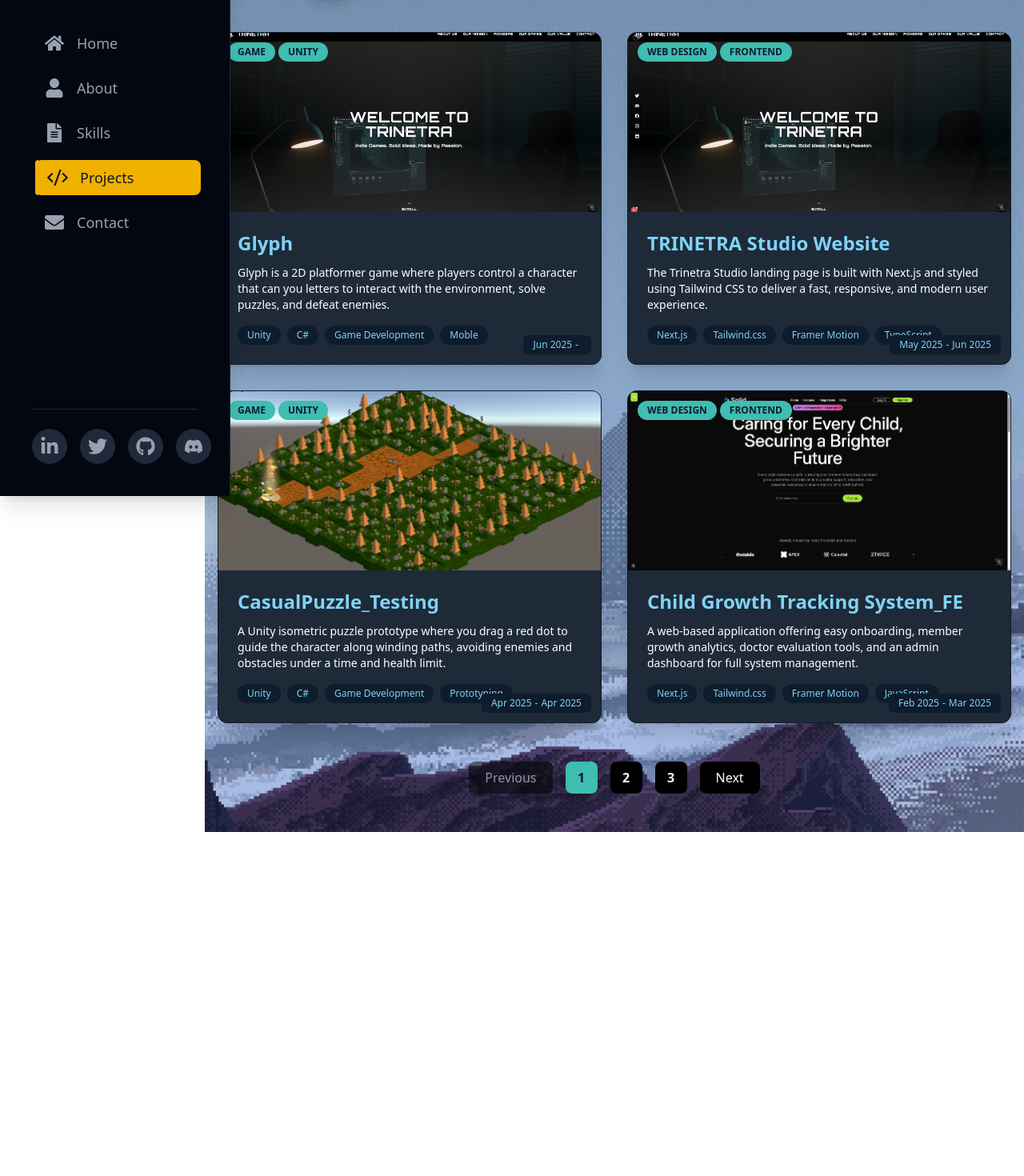
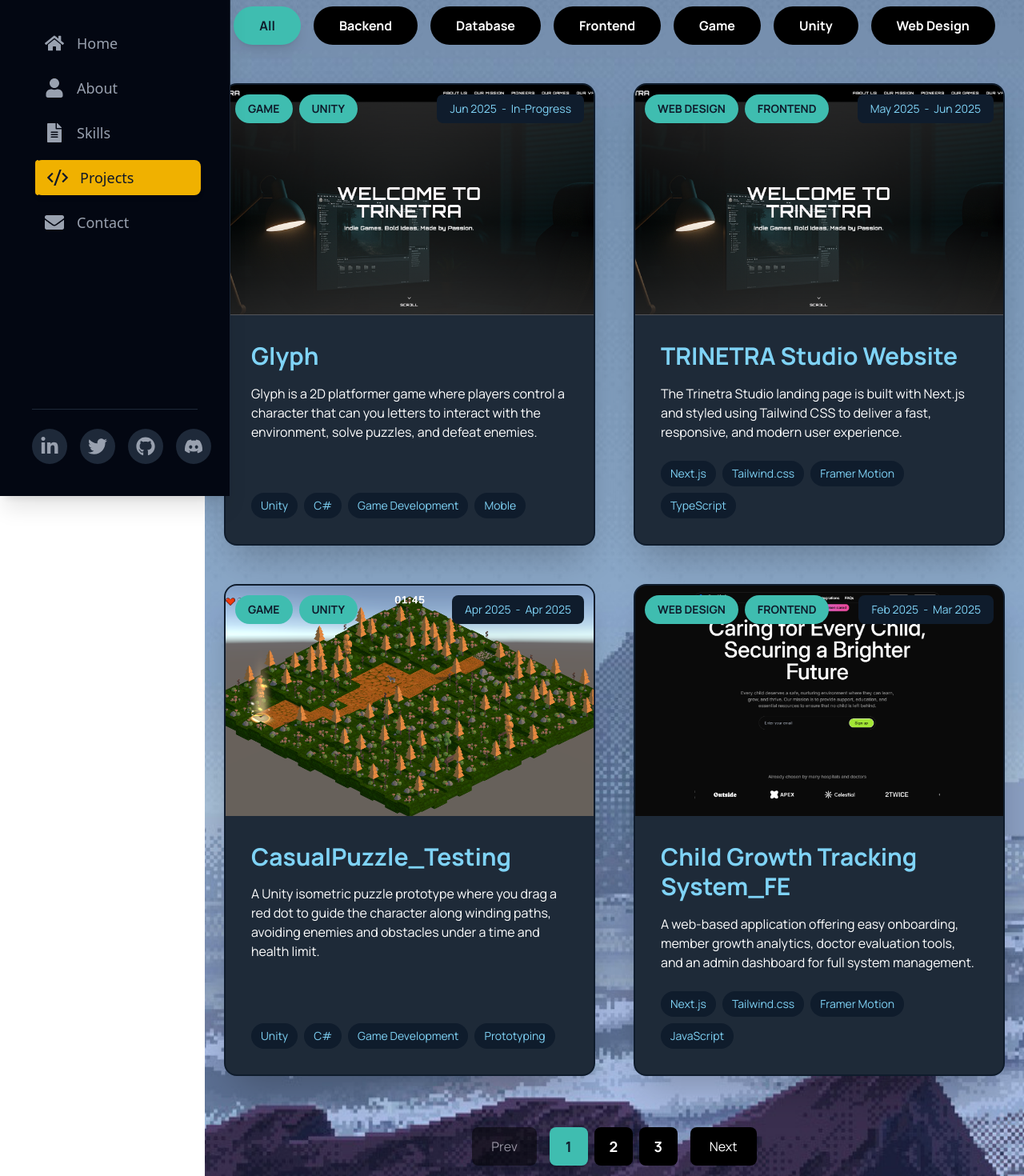
Before and after one commit to Deadworld-bit/portfolio, a Next.js app: page /project in a window 1280 px wide. Shown: the part 180-1650 px from the top of the page at 80% size. Before the commit the page ends 1220 px from the top, so only its background shows below. Built offline with nearby package versions, Linux system fonts and the light colour scheme.

Commit message:
Improve project page design

```diff
--- a/app/project/page.tsx
+++ b/app/project/page.tsx
@@ -1,90 +1,65 @@
 "use client";
 
-import { useState, useMemo } from "react";
-import Link from "next/link";
+import { useState, useMemo, FC } from "react";
 import { motion } from "framer-motion";
 import { Projects, Project } from "@/constants/constants";
+import { Manrope } from "next/font/google";
+
+const manrope = Manrope({ subsets: ["latin"], weight: ["400", "700"] });
 
 const PROJECTS_PER_PAGE = 4;
 
-export default function ProjectsPage() {
-  const [currentPage, setCurrentPage] = useState(1);
-  const [selectedType, setSelectedType] = useState("All");
-
-  const projectTypes = useMemo(() => {
-    const types = new Set<string>();
-    Projects.forEach((project) => {
-      project.type.forEach((t) => types.add(t));
-    });
-    return ["All", ...Array.from(types)].sort();
-  }, []);
-
-  const filteredProjects = useMemo(() => {
-    if (selectedType === "All") {
-      return Projects;
-    }
-    return Projects.filter((project) => project.type.includes(selectedType));
-  }, [selectedType]);
-
-  const indexOfLastProject = currentPage * PROJECTS_PER_PAGE;
-  const indexOfFirstProject = indexOfLastProject - PROJECTS_PER_PAGE;
-  const currentProjects = filteredProjects.slice(
-    indexOfFirstProject,
-    indexOfLastProject
-  );
-
-  const totalPages = Math.ceil(filteredProjects.length / PROJECTS_PER_PAGE);
-
-  const paginate = (pageNumber: number) => setCurrentPage(pageNumber);
-
-  const handleTypeChange = (type: string) => {
-    setSelectedType(type);
-    setCurrentPage(1);
+// Utility: parse "YYYY-MM" into Date
+const parseYearMonth = (ym: string) => {
+  const [year, month] = ym.split("-");
+  return new Date(parseInt(year), parseInt(month) - 1);
 };
 
-  const formatDate = (dateString: string) => {
-    if (!dateString) return '';
-    const [year, month] = dateString.split('-');
-    try {
-      const date = new Date(parseInt(year), parseInt(month) - 1);
-      return date.toLocaleString('en-US', { month: 'short', year: 'numeric' });
-    } catch (error) {
-      console.error("Error formatting date:", dateString, error);
-      return dateString;
-    }
-  };
+// Utility: format date or show in-progress
+const formatDate = (dateString: string) =>
+  dateString
+    ? parseYearMonth(dateString).toLocaleString("en-US", {
+        month: "short",
+        year: "numeric",
+      })
+    : "In-Progress";
 
-  return (
-    <div className="relative min-h-screen overflow-hidden">
-      <div
-        className="absolute inset-0 z-0 bg-cover bg-center"
-        style={{ backgroundImage: "url('background_06.jpg')" }}
-      ></div>
+// Custom hook: filter and sort projects
+const useProjectList = (filterType: string) =>
+  useMemo(() => {
+    const list =
+      filterType === "All"
+        ? [...Projects]
+        : Projects.filter((p) => p.type.includes(filterType));
 
-      {/* Content layer with semi-transparent backdrop */}
-      <div className="relative z-10 container mx-auto px-4 py-12 backdrop-brightness-100">
-        <motion.h1
-          initial={{ opacity: 0, y: -20 }}
-          animate={{ opacity: 1, y: 0 }}
-          transition={{ duration: 0.5 }}
-          className="text-5xl font-extrabold text-white text-center mb-12 tracking-tight"
-        >
-          Showcase Projects
-        </motion.h1>
+    return list.sort(
+      (a: Project, b: Project) =>
+        parseYearMonth(b.startDate).getTime() -
+        parseYearMonth(a.startDate).getTime()
+    );
+  }, [filterType]);
 
+// Filter buttons
+const FilterBar: FC<{
+  types: string[];
+  selected: string;
+  onSelect: (t: string) => void;
+}> = ({ types, selected, onSelect }) => (
   <motion.div
     initial={{ opacity: 0, y: -20 }}
     animate={{ opacity: 1, y: 0 }}
     transition={{ delay: 0.2, duration: 0.5 }}
-          className="flex flex-wrap justify-center gap-3 mb-10"
+    // Responsive margin and gap
+    className="flex flex-wrap justify-center gap-2 md:gap-4 mb-8 md:mb-12"
   >
-          {projectTypes.map((type) => (
+    {types.map((type) => (
       <button
         key={type}
-              onClick={() => handleTypeChange(type)}
-              className={`px-6 py-2 rounded-full text-sm font-semibold transition-all duration-300
+        onClick={() => onSelect(type)}
+        // Responsive padding and text size
+        className={`px-6 py-2 md:px-8 md:py-3 rounded-full text-sm md:text-base font-semibold transition-all duration-300
           ${
-                  selectedType === type
+            selected === type
               ? "bg-chill-teal text-night-navy shadow-lg"
               : "bg-black bg-opacity-60 text-white hover:bg-opacity-80 hover:text-chill-teal"
           }`}
@@ -93,115 +68,192 @@ export default function ProjectsPage() {
       </button>
     ))}
   </motion.div>
+);
 
-        {currentProjects.length === 0 ? (
-          <motion.p
-            initial={{ opacity: 0 }}
-            animate={{ opacity: 1 }}
-            className="text-center text-lavender-mist text-lg mt-8"
-          >
-            No projects found for this type.
-          </motion.p>
-        ) : (
-          <div className="grid grid-cols-1 md:grid-cols-2 lg:grid-cols-2 xl:grid-cols-2 gap-8">
-            {currentProjects.map((project, index) => (
+// Single project card
+const ProjectCard: FC<{ project: Project }> = ({ project }) => (
   <motion.a
-                key={project.title || index}
     href={project.gitLink}
     target="_blank"
     rel="noopener noreferrer"
     initial={{ opacity: 0, y: 50 }}
     animate={{ opacity: 1, y: 0 }}
     transition={{ duration: 0.5 }}
-                whileHover={{ scale: 1.02, boxShadow: "0 10px 20px rgba(0,0,0,0.4)" }}
-                className="bg-deep-slate bg-opacity-60 rounded-xl overflow-hidden shadow-xl border border-night-navy flex flex-col cursor-pointer relative"
+    whileHover={{ scale: 1.02, boxShadow: "0 12px 24px rgba(0,0,0,0.4)" }}
+    className="bg-deep-slate bg-opacity-60 rounded-2xl overflow-hidden shadow-2xl border-2 border-night-navy flex flex-col cursor-pointer relative"
   >
-                <div className="relative w-full h-48 sm:h-56 overflow-hidden">
+    {/* Responsive height for the image container */}
+    <div className="relative w-full h-56 sm:h-64 md:h-72 overflow-hidden">
       <img
         src={project.image}
         alt={project.title}
-                    className="w-full h-full object-cover transform hover:scale-105 transition-transform duration-300"
+        className="w-full h-full object-cover transform hover:scale-110 transition-transform duration-300"
       />
-                  <div className="absolute top-3 left-3 flex flex-wrap gap-1">
+      <div className="absolute top-3 left-3 flex flex-wrap gap-2">
         {project.type.map((t, idx) => (
           <span
             key={idx}
-                        className="bg-chill-teal text-night-navy text-xs font-bold px-3 py-1 rounded-full uppercase"
+            // Responsive padding and text size for type tags
+            className="bg-chill-teal text-night-navy text-xs md:text-sm font-bold px-3 py-1 md:px-4 md:py-2 rounded-full uppercase"
           >
             {t}
           </span>
         ))}
       </div>
+      <div className="absolute top-3 right-3 bg-night-navy bg-opacity-70 text-soft-cyan text-xs md:text-sm px-3 py-1 md:px-4 md:py-2 rounded-lg flex items-center space-x-1.5">
+        <span className="font-medium">{formatDate(project.startDate)}</span>
+        <span>-</span>
+        <span className="font-medium">{formatDate(project.endDate)}</span>
       </div>
-                <div className="p-6 flex flex-col flex-grow">
-                  <h3 className="text-2xl font-bold text-soft-cyan mb-3 leading-tight">
+    </div>
+    {/* Responsive padding for card content */}
+    <div className="p-5 md:p-8 flex flex-col flex-grow">
+      {/* Responsive font size for the title */}
+      <h3 className="text-2xl md:text-3xl font-bold text-soft-cyan mb-3 md:mb-4 leading-tight">
         {project.title}
       </h3>
-                  <p className="text-white text-sm mb-4 flex-grow">
+      <p className="text-white text-sm md:text-base mb-6 flex-grow">
         {project.shortDescription}
       </p>
       <div className="flex flex-wrap gap-2 mt-auto">
         {project.skills.map((skill) => (
           <span
             key={skill}
-                        className="bg-night-navy bg-opacity-70 text-soft-cyan text-xs px-3 py-1 rounded-full"
+            // Responsive padding and text size for skill tags
+            className="bg-night-navy bg-opacity-70 text-soft-cyan text-xs md:text-sm px-3 py-1.5 rounded-full"
           >
             {skill}
           </span>
         ))}
       </div>
     </div>
-                <div className="absolute bottom-3 right-3 bg-night-navy bg-opacity-70 text-soft-cyan text-xs px-3 py-1 rounded-md flex items-center space-x-1">
-                  <span className="font-medium">
-                    {formatDate(project.startDate)}
-                  </span>
-                  <span>-</span>
-                  <span className="font-medium">
-                    {formatDate(project.endDate)}
-                  </span>
+  </motion.a>
+);
+
+// Pagination controls - **HEAVILY REVISED FOR RESPONSIVENESS**
+const Pagination: FC<{
+  total: number;
+  current: number;
+  onPage: (num: number) => void;
+}> = ({ total, current, onPage }) => (
+  // Responsive margin and gap
+  <div className="flex justify-center items-center gap-2 md:gap-4 mt-12 md:mt-16">
+    <motion.button
+      onClick={() => onPage(current - 1)}
+      disabled={current === 1}
+      whileHover={{ scale: 1.05 }}
+      whileTap={{ scale: 0.95 }}
+      // Responsive padding
+      className="px-4 py-2 md:px-6 md:py-3 rounded-lg bg-black bg-opacity-60 text-white hover:bg-opacity-80 hover:text-chill-teal disabled:opacity-50 disabled:cursor-not-allowed transition-colors"
+    >
+      Prev
+    </motion.button>
+
+    {/* Page numbers: hidden on mobile, visible on medium screens and up */}
+    <div className="hidden md:flex items-center gap-2">
+      {Array.from({ length: total }, (_, i) => i + 1).map((n) => (
+        <motion.button
+          key={n}
+          onClick={() => onPage(n)}
+          whileHover={{ scale: 1.05 }}
+          whileTap={{ scale: 0.95 }}
+          className={`w-10 h-10 md:w-12 md:h-12 rounded-lg font-semibold text-base md:text-lg transition-colors
+            ${
+              current === n
+                ? "bg-chill-teal text-night-navy shadow-md"
+                : "bg-black bg-opacity-60 text-white hover:bg-opacity-80 hover:text-chill-teal"
+            }`}
+        >
+          {n}
+        </motion.button>
+      ))}
     </div>
-              </motion.a>
+
+    {/* Page indicator: visible only on mobile */}
+    <div className="md:hidden px-4 py-2 rounded-lg bg-black bg-opacity-60 text-white text-sm font-semibold">
+      Page {current} of {total}
+    </div>
+
+    <motion.button
+      onClick={() => onPage(current + 1)}
+      disabled={current === total}
+      whileHover={{ scale: 1.05 }}
+      whileTap={{ scale: 0.95 }}
+      // Responsive padding
+      className="px-4 py-2 md:px-6 md:py-3 rounded-lg bg-black bg-opacity-60 text-white hover:bg-opacity-80 hover:text-chill-teal disabled:opacity-50 disabled:cursor-not-allowed transition-colors"
+    >
+      Next
+    </motion.button>
+  </div>
+);
+
+export default function ProjectsPage() {
+  const [currentPage, setCurrentPage] = useState(1);
+  const [selectedType, setSelectedType] = useState("All");
+
+  const types = useMemo(
+    () => ["All", ...new Set(Projects.flatMap((p) => p.type))].sort(),
+    []
+  );
+  const sorted = useProjectList(selectedType);
+  const totalPages = Math.ceil(sorted.length / PROJECTS_PER_PAGE);
+  const current = sorted.slice(
+    (currentPage - 1) * PROJECTS_PER_PAGE,
+    currentPage * PROJECTS_PER_PAGE
+  );
+
+  return (
+    <div
+      className={`${manrope.className} relative min-h-screen overflow-x-hidden bg-night-navy`}
+    >
+      <div
+        className="absolute inset-0 z-0 bg-cover bg-center"
+        style={{ backgroundImage: "url('background_06.jpg')" }}
+      />
+      {/* Responsive padding and max-width for the main container */}
+      <div className="relative z-10 container mx-auto px-4 sm:px-6 py-12 md:py-16 backdrop-brightness-100">
+        <motion.h1
+          initial={{ opacity: 0, y: -20 }}
+          animate={{ opacity: 1, y: 0 }}
+          transition={{ duration: 0.5 }}
+          // Responsive font size and margin
+          className="font-['Press_Start_2P',_monospace] text-3xl md:text-4xl lg:text-6xl text-white text-center mb-8 md:mb-16 tracking-tighter"
+        >
+          Showcase Projects
+        </motion.h1>
+
+        <FilterBar
+          types={types}
+          selected={selectedType}
+          onSelect={(t) => {
+            setSelectedType(t);
+            setCurrentPage(1);
+          }}
+        />
+
+        {current.length === 0 ? (
+          <motion.p
+            initial={{ opacity: 0 }}
+            animate={{ opacity: 1 }}
+            className="text-center text-lavender-mist text-lg md:text-xl mt-8"
+          >
+            No projects found
+          </motion.p>
+        ) : (
+          // Responsive grid gaps
+          <div className="grid grid-cols-1 md:grid-cols-2 gap-8 md:gap-12">
+            {current.map((pr) => (
+              <ProjectCard key={pr.title} project={pr} />
             ))}
           </div>
         )}
 
         {totalPages > 1 && (
-          <div className="flex justify-center items-center gap-4 mt-12">
-            <motion.button
-              onClick={() => paginate(currentPage - 1)}
-              disabled={currentPage === 1}
-              whileHover={{ scale: 1.05 }}
-              whileTap={{ scale: 0.95 }}
-              className="px-5 py-2 rounded-lg bg-black bg-opacity-60 text-white hover:bg-opacity-80 hover:text-chill-teal disabled:opacity-50 disabled:cursor-not-allowed transition-colors"
-            >
-              Previous
-            </motion.button>
-            {Array.from({ length: totalPages }, (_, i) => i + 1).map((number) => (
-              <motion.button
-                key={number}
-                onClick={() => paginate(number)}
-                whileHover={{ scale: 1.05 }}
-                whileTap={{ scale: 0.95 }}
-                className={`w-10 h-10 rounded-lg font-semibold transition-colors
-                  ${
-                    currentPage === number
-                      ? "bg-chill-teal text-night-navy shadow-md"
-                      : "bg-black bg-opacity-60 text-white hover:bg-opacity-80 hover:text-chill-teal"
-                  }`}
-              >
-                {number}
-              </motion.button>
-            ))}
-            <motion.button
-              onClick={() => paginate(currentPage + 1)}
-              disabled={currentPage === totalPages}
-              whileHover={{ scale: 1.05 }}
-              whileTap={{ scale: 0.95 }}
-              className="px-5 py-2 rounded-lg bg-black bg-opacity-60 text-white hover:bg-opacity-80 hover:text-chill-teal disabled:opacity-50 disabled:cursor-not-allowed transition-colors"
-            >
-              Next
-            </motion.button>
-          </div>
+          <Pagination
+            total={totalPages}
+            current={currentPage}
+            onPage={setCurrentPage}
+          />
         )}
       </div>
     </div>
--- a/components/Hero.tsx
+++ b/components/Hero.tsx
@@ -5,7 +5,10 @@ import { Manrope } from "next/font/google";
 import { motion, useScroll, useTransform } from "framer-motion";
 import backgroundImage from "@/public/background_05.png";
 
-const manrope = Manrope({ subsets: ["latin"], weight: ["800", "600"] });
+const manrope = Manrope({
+  subsets: ["latin"],
+  weight: ["400", "700", "800", "600"],
+});
 
 function useHeroScrollTransforms() {
   const { scrollY } = useScroll();
@@ -30,12 +33,11 @@ const HERO_TITLE = "Phan Thanh Duc";
 const HERO_SUBTITLE = "I'm a Developer";
 
 const Hero: React.FC = () => {
-  const { bgY, headingY, headingOpacity, subOpacity } =
-    useHeroScrollTransforms();
+  const { bgY, headingY, headingOpacity, subOpacity } = useHeroScrollTransforms();
 
   return (
     <motion.section
-      className="relative w-full h-screen flex items-center justify-center overflow-hidden"
+      className={`${manrope.className} relative w-full h-screen flex items-center justify-center overflow-hidden`}
       style={{
         backgroundImage: `url(${backgroundImage.src})`,
         backgroundSize: "cover",
@@ -47,7 +49,7 @@ const Hero: React.FC = () => {
 
       <div className="relative z-10 flex flex-col items-center text-center px-8 lg:px-20">
         <motion.h2
-          className={`${manrope.className} text-soft-cyan text-2xl md:text-3xl font-semibold mb-4 tracking-widest drop-shadow-md`}
+          className="text-white text-2xl md:text-3xl font-semibold mb-4 tracking-widest drop-shadow-md"
           style={{
             y: headingY,
             opacity: headingOpacity,
@@ -58,7 +60,7 @@ const Hero: React.FC = () => {
         </motion.h2>
 
         <motion.h1
-          className={`${manrope.className} text-night-navy text-7xl md:text-8xl font-extrabold mb-8 leading-tight drop-shadow-[0_0_15px_rgba(63,189,176,0.5)]`}
+          className="text-night-navy text-7xl md:text-8xl font-extrabold mb-8 leading-tight drop-shadow-[0_0_15px_rgba(63,189,176,0.5)]"
           style={{
             y: headingY,
             opacity: headingOpacity,
@@ -69,10 +71,8 @@ const Hero: React.FC = () => {
         </motion.h1>
 
         <motion.p
-          className={`${manrope.className} text-night-navy text-xl md:text-2xl font-medium inline-block bg-night-navy/70 border-l-4 border-chill-teal px-6 py-4 rounded-2xl shadow-2xl backdrop-blur-md`}
-          style={{
-            opacity: subOpacity,
-          }}
+          className="text-black text-xl md:text-2xl font-medium inline-block bg-night-navy/70 border-l-4 border-chill-teal px-6 py-4 rounded-2xl shadow-2xl backdrop-blur-md"
+          style={{ opacity: subOpacity }}
         >
           {HERO_SUBTITLE}
         </motion.p>
```
Lines whose indentation alone changed are shown as unchanged.
